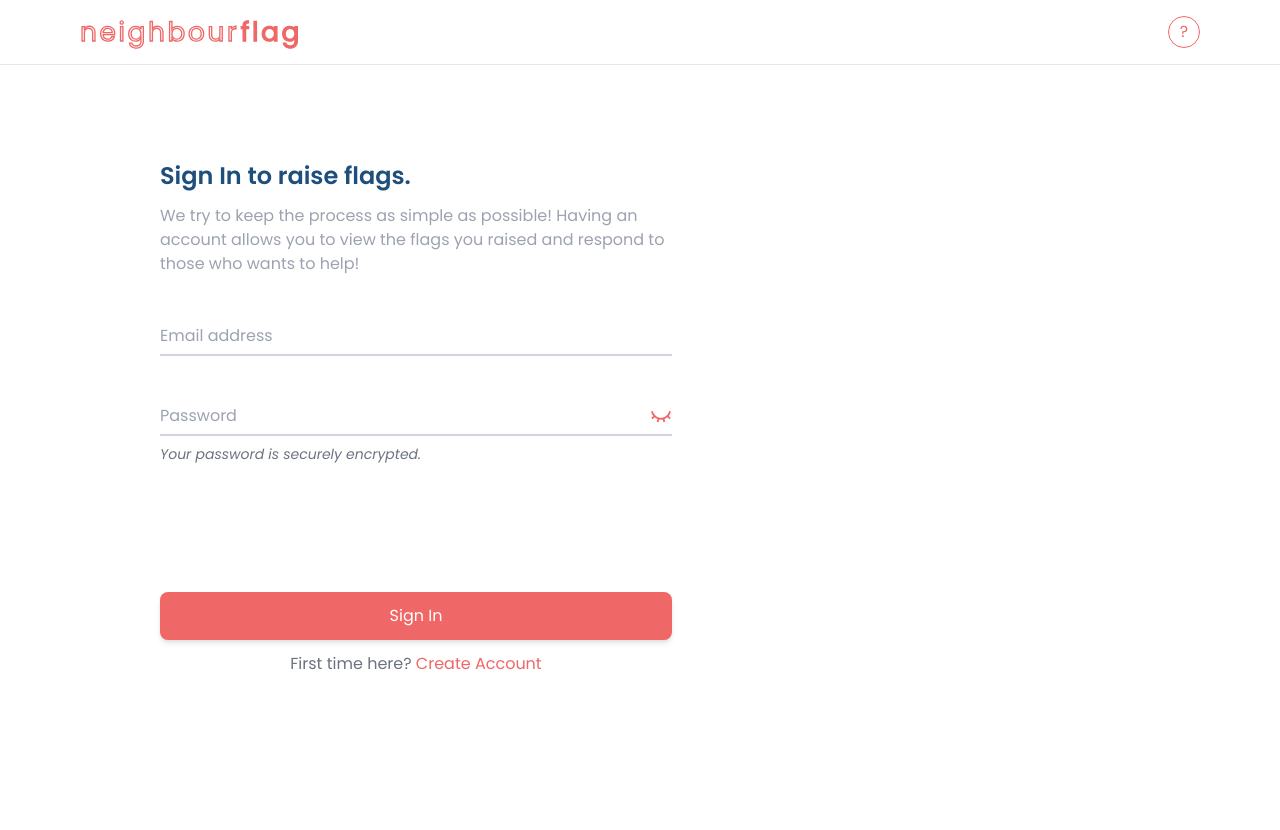
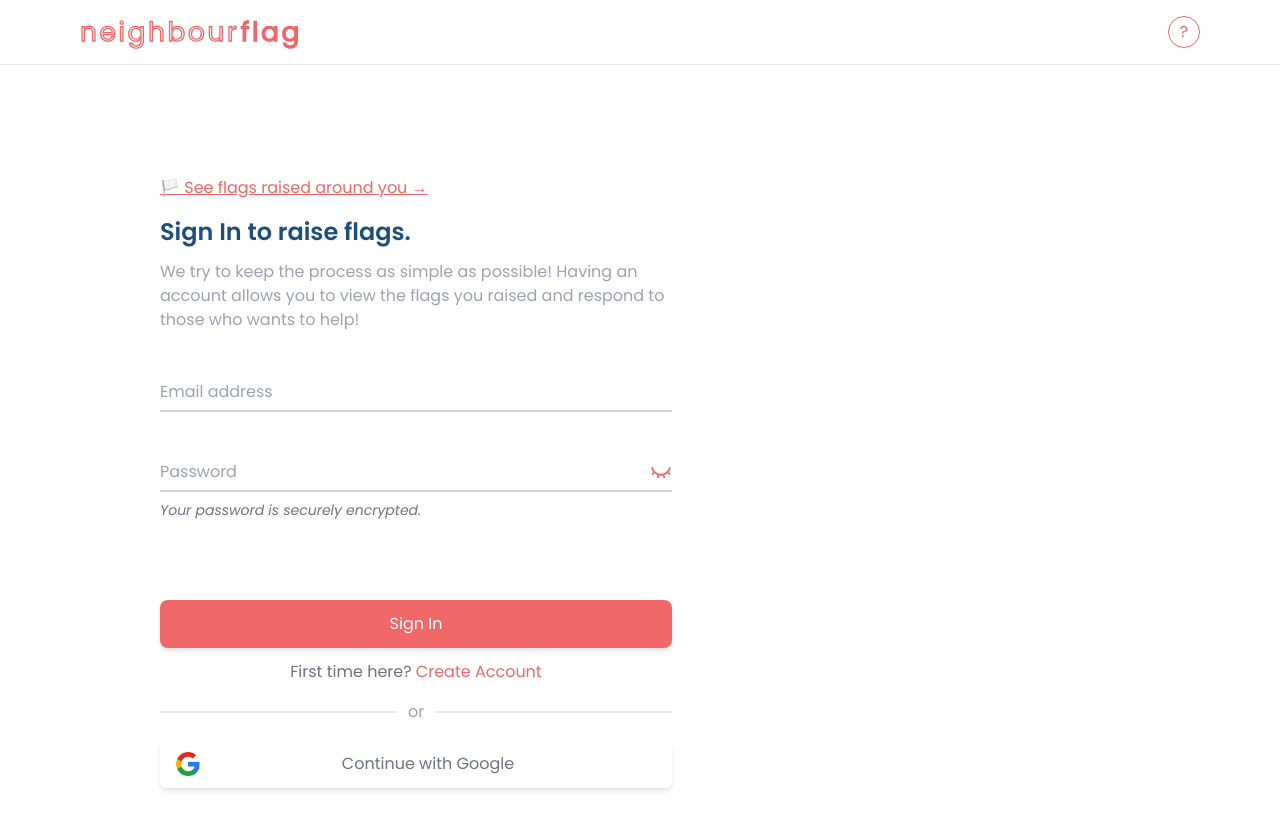
Before and after one commit to chrisdidi/neighbourflag-web, a React (Create React App) app: page /sign-in in a window 1280 px wide. Shown: the top 830 px of the page. Before the commit the page ends 800 px from the top, so only its background shows below. Built offline with nearby package versions, Linux system fonts and the light colour scheme.

Commit message:
Continue with google button

```diff
--- /dev/null
+++ b/src/components/external/google-signin-button.tsx
@@ -0,0 +1,16 @@
+import React from "react";
+import googleLogo from "../../assets/google-logo.png";
+const GoogleSignInButton = () => {
+  return (
+    <button className=" flex bg-white hover:bg-gray-50 animation-all items-center w-full py-3 px-4 rounded-md shadow-md hover:shadow-lg focus:outline-none focus:ring-2 focus:ring-offset-2 focus:ring-blue-400  ">
+      <div>
+        <img src={googleLogo} height={24} width={24} alt="google-logo" />
+      </div>
+      <div className=" flex flex-1 items-center justify-center ">
+        <p className=" text-gray-500 text-center">Continue with Google</p>
+      </div>
+    </button>
+  );
+};
+
+export default GoogleSignInButton;
--- /dev/null
+++ b/src/components/see-flags-link.tsx
@@ -0,0 +1,9 @@
+import React from "react";
+
+const SeeFlagsLink = () => (
+  <p className=" underline text-primary hover:font-semibold font-poppins cursor-pointer">
+    🏳️ See flags raised around you &rarr;
+  </p>
+);
+
+export default SeeFlagsLink;
--- a/src/paths.ts
+++ b/src/paths.ts
@@ -1,4 +1,4 @@
-import Home from "./screens/common/home";
+import Home from "./screens/public/home";
 import CreateAccount from "./screens/signed-out/create-account";
 import SignIn from "./screens/signed-out/sign-in";
 
--- a/src/screens/common/home.tsx
+++ b/src/screens/public/home.tsx
@@ -2,6 +2,7 @@ import React from "react";
 import { useHistory } from "react-router-dom";
 import { Logo } from "../../assets/logo";
 import Button from "../../components/common/button";
+import SeeFlagsLink from "../../components/see-flags-link";
 
 const Home = () => {
   const history = useHistory();
@@ -16,10 +17,13 @@ const Home = () => {
               </h1>
               <Logo />
             </div>
-            <p className=" text-gray-500 w-full mt-2 animate-slide-right-06">
+            <p className=" text-gray-500 w-full mt-2 animate-slide-right-06 mb-4">
               Raise a flag to ask for help or support a family in your
               community!
             </p>
+            <div className=" animate-slide-right-06">
+              <SeeFlagsLink />
+            </div>
           </div>
           <div className=" w-full h-full flex items-center justify-center">
             <div className=" grid grid-cols-1 md:grid-cols-2 gap-3 w-full animate-slide-right-09">
--- a/src/screens/signed-out/create-account.tsx
+++ b/src/screens/signed-out/create-account.tsx
@@ -2,7 +2,9 @@ import React from "react";
 import { useHistory } from "react-router-dom";
 import Button from "../../components/common/button";
 import Input from "../../components/common/input";
+import GoogleSignInButton from "../../components/external/google-signin-button";
 import PasswordInput from "../../components/password-input";
+import SeeFlagsLink from "../../components/see-flags-link";
 import useScrollToTop from "../../hooks/useScrollToTop";
 
 const CreateAccount = () => {
@@ -13,6 +15,9 @@ const CreateAccount = () => {
       <div className=" pt-40 w-full">
         <form className=" md:max-w-lg">
           <div className=" w-full animate-slide-right-03">
+            <div className=" my-4">
+              <SeeFlagsLink />
+            </div>
             <p className=" text-secondary font-semibold text-2xl ">
               Create an account.
             </p>
@@ -20,7 +25,7 @@ const CreateAccount = () => {
               With an account, you can:
               <br />
               - Raise flags and respond to people who wish to offer help <br />
-              - Keep a record those who have helped you
+              - Keep a record of those who have helped you
               <br />
               - Keep a record of the people you've helped
               <br />
@@ -36,14 +41,14 @@ const CreateAccount = () => {
                 hint="If you raise a flag and someone wishes to offer help, we will notify you via your e-mail. We will never use your e-mail for anything other than this."
               />
             </div>
-            <div className=" mt-10 relative">
+            {/* <div className=" mt-10 relative">
               <Input
                 name="phone"
                 placeholder="Contact no."
                 label="Contact no. (Optional)"
                 hint="If you raise a flag, upon acceptance of help, your contact number will be shared with volunteers so they can reach out to you."
               />
-            </div>
+            </div> */}
             <div className=" mt-10 relative">
               <PasswordInput label="Password" />
             </div>
@@ -59,6 +64,12 @@ const CreateAccount = () => {
                 Sign In
               </span>
             </p>
+            <div className=" my-4 flex justify-around space-x-3 items-center">
+              <div className=" border border-solid border-t border-gray-200 w-full" />
+              <p className=" text-gray-400 font-poppins">or</p>
+              <div className=" border border-solid border-t border-gray-200 w-full" />
+            </div>
+            <GoogleSignInButton />
           </div>
         </form>
       </div>
--- a/src/screens/signed-out/sign-in.tsx
+++ b/src/screens/signed-out/sign-in.tsx
@@ -2,7 +2,9 @@ import React from "react";
 import { useHistory } from "react-router-dom";
 import Button from "../../components/common/button";
 import Input from "../../components/common/input";
+import GoogleSignInButton from "../../components/external/google-signin-button";
 import PasswordInput from "../../components/password-input";
+import SeeFlagsLink from "../../components/see-flags-link";
 import useScrollToTop from "../../hooks/useScrollToTop";
 
 const SignIn = () => {
@@ -10,10 +12,13 @@ const SignIn = () => {
 
   useScrollToTop();
   return (
-    <div className=" absolute top-0 left-0 w-screen min-h-screen font-poppins responsive-padding">
+    <div className=" absolute top-0 left-0 max-w-screen min-h-screen h-full font-poppins responsive-padding">
       <div className=" pt-40 w-full">
         <form className=" md:max-w-lg">
           <div className=" w-full animate-slide-right-03">
+            <div className=" my-4">
+              <SeeFlagsLink />
+            </div>
             <p className=" text-secondary font-semibold text-2xl ">
               Sign In to raise flags.
             </p>
@@ -33,7 +38,7 @@ const SignIn = () => {
               <PasswordInput label="Password" />
             </div>
           </div>
-          <div className=" w-full mt-32 animate-slide-right-09">
+          <div className=" w-full mt-20 animate-slide-right-09 pb-24">
             <Button appearance="primary" label="Sign In" />
             <p className=" mt-3 text-center text-gray-500">
               First time here?{" "}
@@ -44,6 +49,12 @@ const SignIn = () => {
                 Create Account
               </span>
             </p>
+            <div className=" my-4 flex justify-around space-x-3 items-center">
+              <div className=" border border-solid border-t border-gray-200 w-full" />
+              <p className=" text-gray-400 font-poppins">or</p>
+              <div className=" border border-solid border-t border-gray-200 w-full" />
+            </div>
+            <GoogleSignInButton />
           </div>
         </form>
       </div>
--- a/src/styles/styles.css
+++ b/src/styles/styles.css
@@ -589,7 +589,7 @@ video {
   --tw-ring-inset: var(--tw-empty,/*!*/ /*!*/);
   --tw-ring-offset-width: 0px;
   --tw-ring-offset-color: #fff;
-  --tw-ring-color: rgba(14, 165, 233, 0.5);
+  --tw-ring-color: rgba(59, 130, 246, 0.5);
   --tw-ring-offset-shadow: 0 0 #0000;
   --tw-ring-shadow: 0 0 #0000;
   --tw-blur: var(--tw-empty,/*!*/ /*!*/);
@@ -699,6 +699,11 @@ video {
   z-index: 20;
 }
 
+.my-4 {
+  margin-top: 1rem;
+  margin-bottom: 1rem;
+}
+
 .mr-9 {
   margin-right: 2.25rem;
 }
@@ -715,6 +720,10 @@ video {
   margin-right: 0.5rem;
 }
 
+.mb-4 {
+  margin-bottom: 1rem;
+}
+
 .mt-3 {
   margin-top: 0.75rem;
 }
@@ -725,10 +734,6 @@ video {
 
 .mt-20 {
   margin-top: 5rem;
-}
-
-.mt-32 {
-  margin-top: 8rem;
 }
 
 .flex {
@@ -767,8 +772,8 @@ video {
   width: 2rem;
 }
 
-.w-screen {
-  width: 100vw;
+.flex-1 {
+  flex: 1 1 0%;
 }
 
 .transform {
@@ -863,8 +868,18 @@ video {
   justify-content: center;
 }
 
+.justify-around {
+  justify-content: space-around;
+}
+
 .gap-3 {
   gap: 0.75rem;
+}
+
+.space-x-3 > :not([hidden]) ~ :not([hidden]) {
+  --tw-space-x-reverse: 0;
+  margin-right: calc(0.75rem * var(--tw-space-x-reverse));
+  margin-left: calc(0.75rem * calc(1 - var(--tw-space-x-reverse)));
 }
 
 .overflow-hidden {
@@ -897,6 +912,10 @@ video {
 
 .border-b-2 {
   border-bottom-width: 2px;
+}
+
+.border-t {
+  border-top-width: 1px;
 }
 
 .border-solid {
@@ -983,6 +1002,10 @@ video {
   padding-top: 10rem;
 }
 
+.pb-24 {
+  padding-bottom: 6rem;
+}
+
 .text-center {
   text-align: center;
 }
@@ -1053,6 +1076,10 @@ video {
   color: rgba(29, 78, 124, var(--tw-text-opacity));
 }
 
+.underline {
+  text-decoration: underline;
+}
+
 .placeholder-white::-webkit-input-placeholder {
   --tw-placeholder-opacity: 1;
   color: rgba(255, 255, 255, var(--tw-placeholder-opacity));
@@ -1093,6 +1120,11 @@ video {
   transition-property: all;
   transition-timing-function: cubic-bezier(0.4, 0, 0.2, 1);
   transition-duration: 150ms;
+}
+
+.hover\:bg-gray-50:hover {
+  --tw-bg-opacity: 1;
+  background-color: rgba(249, 250, 251, var(--tw-bg-opacity));
 }
 
 .hover\:bg-opacity-80:hover {
--- a/tailwind.config.js
+++ b/tailwind.config.js
@@ -10,7 +10,6 @@ module.exports = {
       secondary: "#1D4E7C",
       gray: colors.coolGray,
       green: colors.green,
-      blue: colors.lightBlue,
       rose: colors.rose,
       pink: colors.fuchsia,
       white: "#FFFFFF",
```
Also changed, not shown: src/assets/google-logo.png (added).
